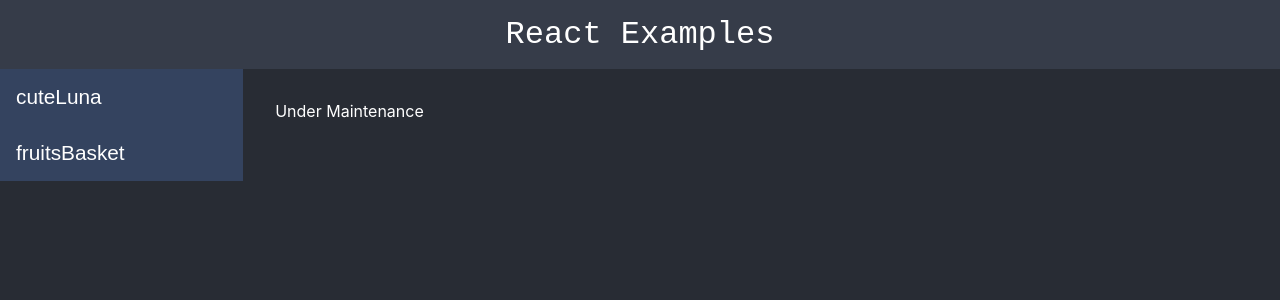
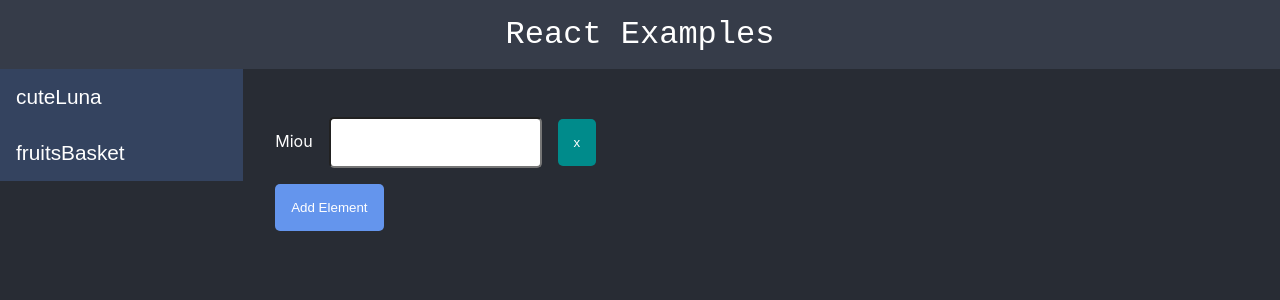
Before and after one commit to LunaGoodnight/react-crepe, a React (Create React App) app: page /add-element in a window 1280 px wide. Shown: the top 300 px of the page. Built offline with nearby package versions, Linux system fonts and the light colour scheme.

Commit message:
[Add] addele

```diff
--- a/package.json
+++ b/package.json
@@ -3,6 +3,7 @@
   "version": "0.1.0",
   "private": true,
   "dependencies": {
+    "@reduxjs/toolkit": "^1.6.2",
     "@testing-library/jest-dom": "^5.11.4",
     "@testing-library/react": "^11.1.0",
     "@testing-library/user-event": "^12.1.10",
--- a/src/App.js
+++ b/src/App.js
@@ -5,6 +5,7 @@ import { useAccordion } from "./hooks/useAccordion";
 import { PracticeRef } from "./pages/PracticeRef";
 import { ComeAgain } from "./pages/ComeAgain";
 import { Accordion } from "./Accordion";
+import { AddElement } from "./pages/AddElement";
 
 const accList = [
   {
@@ -25,7 +26,7 @@ const accList = [
   {
     title: "fruitsBasket",
     childList: [
-      { title: "cat", path: "/" },
+      { title: "Add Element", path: "/add-element", page: AddElement },
       { title: "sea", path: "/" },
       { title: "pool", path: "/" },
     ],
--- /dev/null
+++ b/src/pages/AddElement.js
@@ -0,0 +1,61 @@
+import { useState } from "react";
+import styled from "styled-components";
+
+const InputStyle = styled.input`
+  border-radius: 5px;
+  padding: 1rem;
+  margin: 1rem;
+`;
+const AddButton = styled.button`
+  padding: 1rem;
+  border: 0;
+  outline: none;
+  border-radius: 5px;
+  background: cornflowerblue;
+  color: #fff;
+  cursor: pointer;
+`;
+
+const DeleteButton = styled.button`
+  padding: 1rem;
+  border: 0;
+  outline: none;
+  border-radius: 5px;
+  background: darkcyan;
+  color: #fff;
+  cursor: pointer;
+`;
+export const InputElement = () => {
+  const [value, setValue] = useState("");
+  return (
+    <div>
+      <span>Miou</span>
+      <InputStyle
+        type="text"
+        value={value}
+        onChange={(e) => setValue(e.target.value)}
+      />
+      <DeleteButton>x</DeleteButton>
+    </div>
+  );
+};
+
+export const AddElement = () => {
+  const [elementList, setElementList] = useState([""]);
+
+  const handleAddElement = () => {
+    setElementList((prev) => prev.concat([""]));
+  };
+  return (
+    <div>
+      <div>
+        {elementList.map((x, index) => (
+          <InputElement key={index} />
+        ))}
+      </div>
+      <AddButton type="button" onClick={handleAddElement}>
+        Add Element
+      </AddButton>
+    </div>
+  );
+};
```
Also changed, not shown: 2 other files (tests, documents, lock files or other folders).
